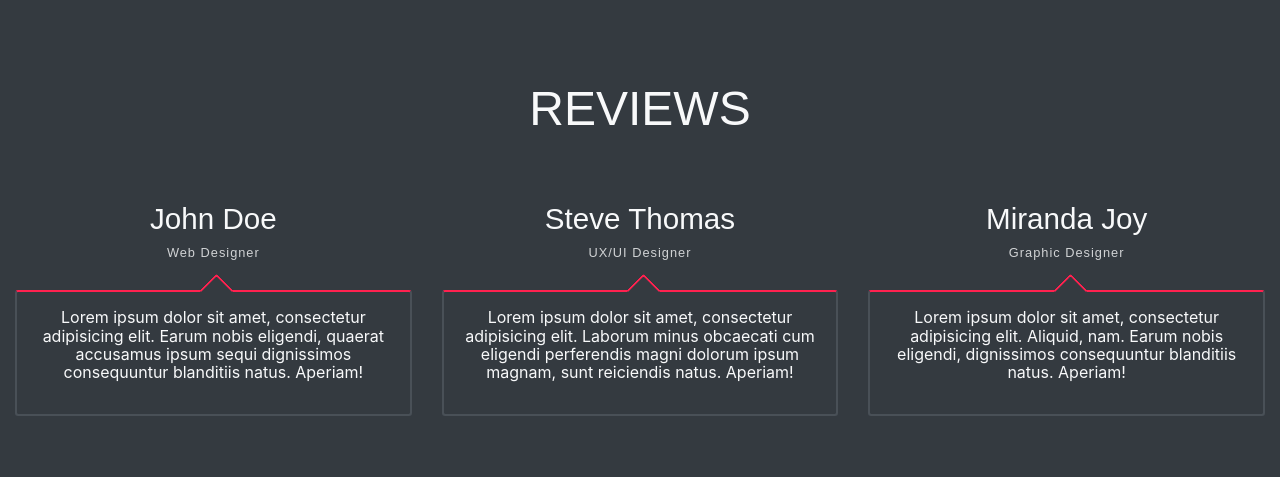
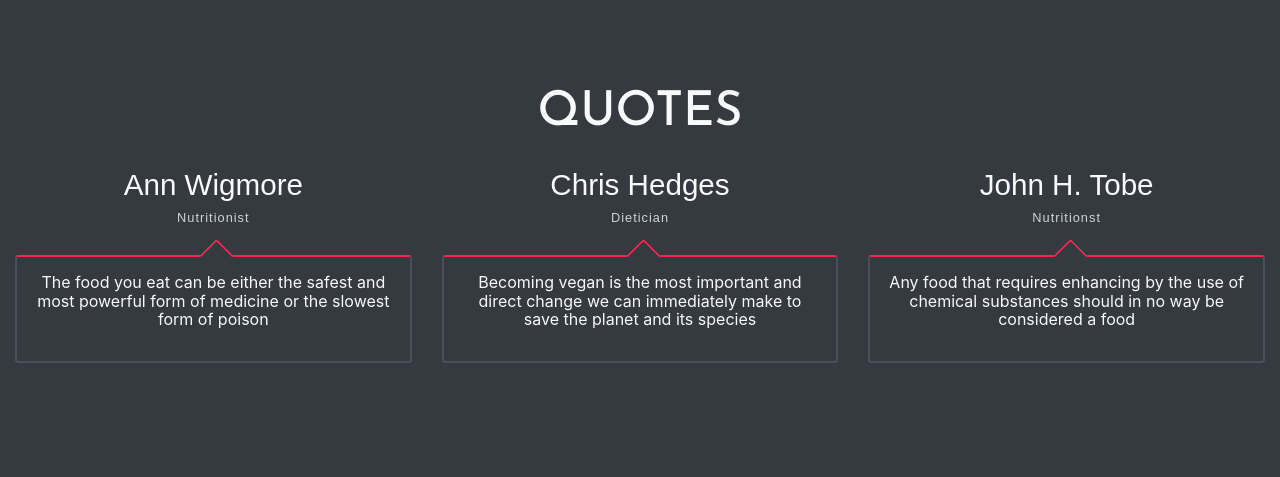
Before and after one commit to Uthmanbello/deroyale-foods, a website: page public_html/index.html in a window 1280 px wide. Shown: the part 2096-2573 px from the top of the page. Drawn offline with Linux system fonts and the light colour scheme; some packages are replaced by stand-ins of ours; no server answers.

Commit message:
Setup quotes section

```diff
--- a/public_html/index.html
+++ b/public_html/index.html
@@ -212,32 +212,32 @@
 
     <!-- REVIEWS Section  -->
     <div id="testmonial" class="container-fluid wow fadeIn bg-dark text-light has-height-lg middle-items">
-        <h2 class="section-title my-5 text-center">REVIEWS</h2>
+        <h2 class="section-title my-font text-center">QUOTES</h2>
         <div class="row mt-3 mb-5">
             <div class="col-md-4 my-3 my-md-0">
                 <div class="testmonial-card">
-                    <h3 class="testmonial-title">John Doe</h3>
-                    <h6 class="testmonial-subtitle">Web Designer</h6>
+                    <h3 class="testmonial-title">Ann Wigmore</h3>
+                    <h6 class="testmonial-subtitle">Nutritionist</h6>
                     <div class="testmonial-body">
-                        <p>Lorem ipsum dolor sit amet, consectetur adipisicing elit. Earum nobis eligendi, quaerat accusamus ipsum sequi dignissimos consequuntur blanditiis natus. Aperiam!</p>
+                        <p>The food you eat can be either the safest and most powerful form of medicine or the slowest form of poison</p>
                     </div>
                 </div>
             </div>
             <div class="col-md-4 my-3 my-md-0">
                 <div class="testmonial-card">
-                    <h3 class="testmonial-title">Steve Thomas</h3>
-                    <h6 class="testmonial-subtitle">UX/UI Designer</h6>
+                    <h3 class="testmonial-title">Chris Hedges</h3>
+                    <h6 class="testmonial-subtitle">Dietician</h6>
                     <div class="testmonial-body">
-                        <p>Lorem ipsum dolor sit amet, consectetur adipisicing elit. Laborum minus obcaecati cum eligendi perferendis magni dolorum ipsum magnam, sunt reiciendis natus. Aperiam!</p>
+                        <p>Becoming vegan is the most important and direct change we can immediately make to save the planet and its species</p>
                     </div>
                 </div>
             </div>
             <div class="col-md-4 my-3 my-md-0">
                 <div class="testmonial-card">
-                    <h3 class="testmonial-title">Miranda Joy</h3>
-                    <h6 class="testmonial-subtitle">Graphic Designer</h6>
+                    <h3 class="testmonial-title">John H. Tobe</h3>
+                    <h6 class="testmonial-subtitle">Nutritionst</h6>
                     <div class="testmonial-body">
-                        <p>Lorem ipsum dolor sit amet, consectetur adipisicing elit. Aliquid, nam. Earum nobis eligendi, dignissimos consequuntur blanditiis natus. Aperiam!</p>
+                        <p>Any food that requires enhancing by the use of chemical substances should in no way be considered a food</p>
                     </div>
                 </div>
             </div>
```
